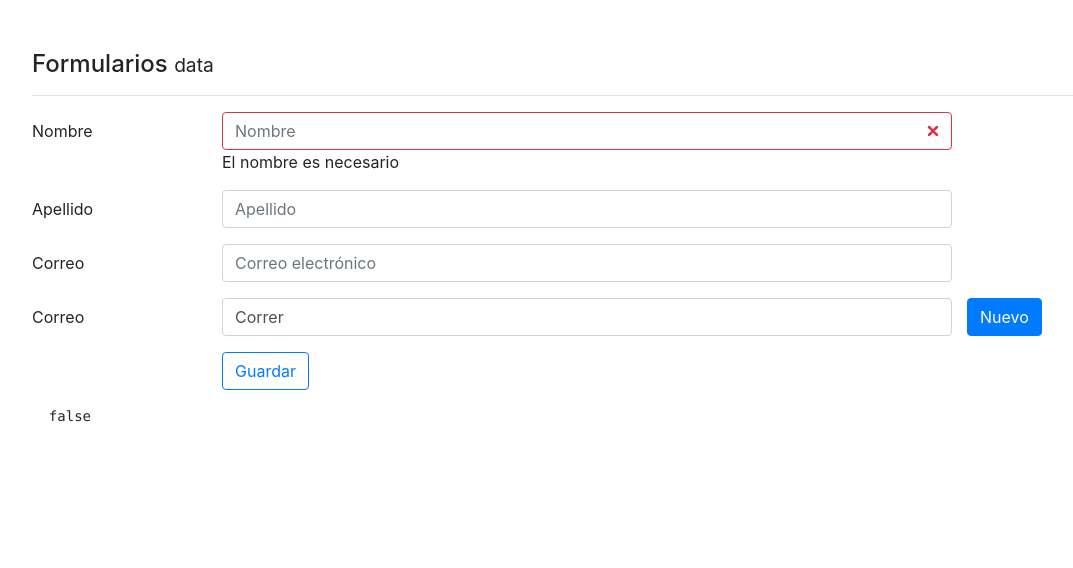
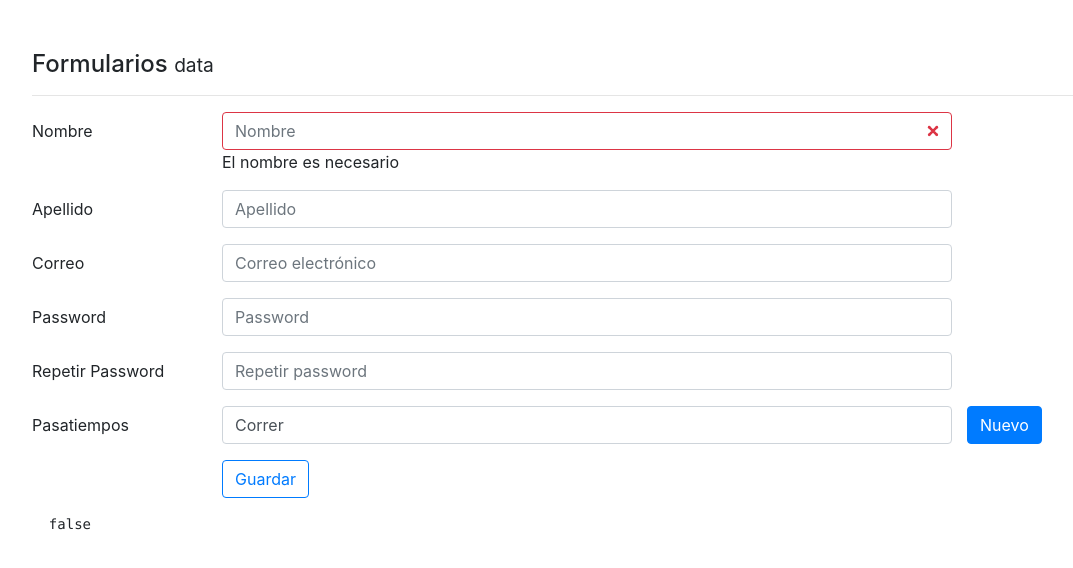
Before and after one commit to Abbygor/Formularios, an Angular app: page / in a window 1280 px wide. Shown: the top 568 px of the page, without its empty margins (53-1126 px from the left). Built offline with nearby package versions, Linux system fonts and the light colour scheme.

Commit message:
Custom Synchronous validators added to Apellido and Repetir password field

```diff
--- a/src/app/components/data/data.component.html
+++ b/src/app/components/data/data.component.html
@@ -18,7 +18,7 @@
         </div>
         <div *ngIf="forma.get('nombreCompleto.nombre')?.errors?.minlength">
           El nombre debe tener al menos 3 caracteres
-          </div>
+        </div>
       </div>
     </div>
 
@@ -47,7 +47,29 @@
   </div>
 
   <div class="form-group row">
-    <label class="col-2 col-form-label">Correo</label>
+    <label class="col-2 col-form-label">Password</label>
+    <div class="col-md-8">
+
+      <input class="form-control"
+              type="password"
+              placeholder="Password"
+              formControlName="password1">
+    </div>
+  </div>
+
+  <div class="form-group row">
+    <label class="col-2 col-form-label">Repetir Password</label>
+    <div class="col-md-8">
+
+      <input class="form-control"
+              type="password"
+              placeholder="Repetir password"
+              formControlName="password2">
+    </div>
+  </div>
+
+  <div class="form-group row">
+    <label class="col-2 col-form-label">Pasatiempos</label>
     <div class="col-md-8" formArrayName="pasatiempos">
 
       <input
--- a/src/app/components/data/data.component.ts
+++ b/src/app/components/data/data.component.ts
@@ -24,15 +24,21 @@
     this.forma = new FormGroup({
       nombreCompleto: new FormGroup({
         nombre: new FormControl(null, [Validators.required, Validators.minLength(3)]),
-        apellido: new FormControl(null, Validators.required),
+        apellido: new FormControl(null, [Validators.required, this.noFeregrino]),
       }),
       correo: new FormControl(null, [Validators.required,
                                   Validators.pattern('[a-z0-9._%+-]+@[a-z0-9.-]+\.[a-z]{2,3}$')]),
       pasatiempos: new FormArray([
         new FormControl('Correr', Validators.required)
-      ])
+      ]),
+      password1: new FormControl(null, Validators.required),
+      password2: new FormControl()
     });
 
+    this.forma.controls['password2'].setValidators([
+      Validators.required,
+      this.noIgual.bind(this.forma)
+    ]);
     //this.forma.setValue(this.usuario);
   }
 
@@ -42,11 +48,30 @@
     );
   }
 
+  noFeregrino(control: FormControl): {[s: string]: boolean} {
+    if(control.value === 'feregrino') {
+      return {
+        noferegrino: true
+      }
+    }
+    return null;
+  }
+
+  noIgual(control: FormControl): {[s: string]: boolean} {
+    let forma: any = this;
+    if(control.value !== forma.controls['password1'].value) {
+      return {
+        noiguales: true
+      }
+    }
+    return null;
+  }
+
   guardarCambios() {
     console.log(this.forma.value);
     console.log(this.forma.valid);
 
-    this.forma.reset(this.usuario);
+    //this.forma.reset(this.usuario);
   }
 
 }
```
